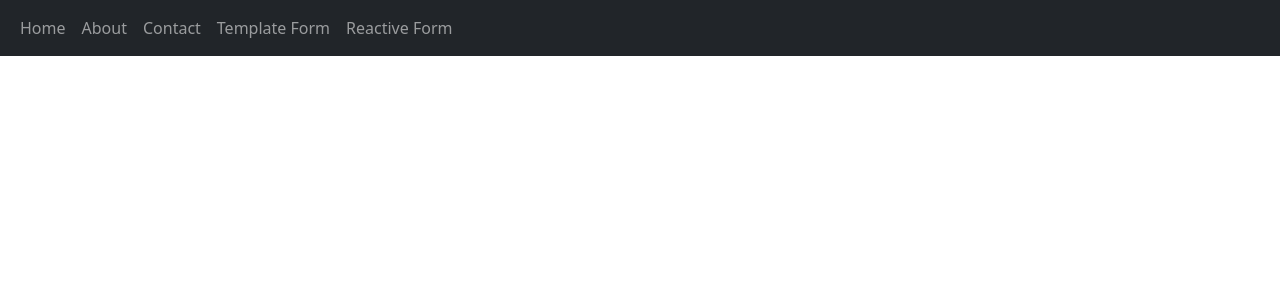
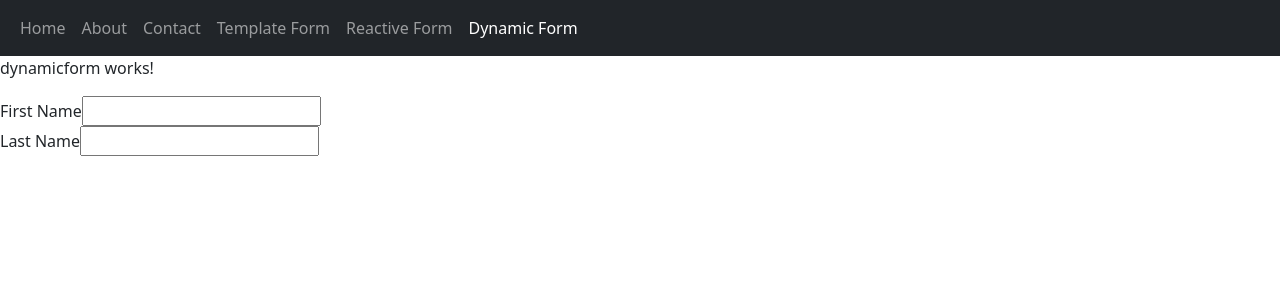
Before and after one commit to bitu-007/myFirstApp, an Angular app: page /dynamicform in a window 1280 px wide. Before the commit this address led to /. Shown: the top 300 px of the page. Built offline with nearby package versions, Linux system fonts and the light colour scheme.

Commit message:
Dynamic Form

```diff
--- a/src/app/app.routes.ts
+++ b/src/app/app.routes.ts
@@ -6,6 +6,7 @@ import { Appguard } from './appguard';
 import { AppDeactivateGuardService } from './app-deactivate-guard-service';
 import { Simpletemplateform } from './simpletemplateform/simpletemplateform';
 import { ReactiveFormEx } from './reactive-form-ex/reactive-form-ex';
+import { Dynamicform } from './dynamicform/dynamicform';
 
 export const routes: Routes = [
   { path: '', component: App },
@@ -25,6 +26,8 @@ export const routes: Routes = [
     ],
   },
   { path: "simpletemplateform", component: Simpletemplateform },
-  { path:"reactiveform", component:ReactiveFormEx }
+  { path: "reactiveform", component: ReactiveFormEx },
+  { path:"dynamicform", component:Dynamicform }
+
 
 ];
--- /dev/null
+++ b/src/app/dynamicform/dynamicform.html
@@ -0,0 +1,10 @@
+<p>dynamicform works!</p>
+
+<form [formGroup]="form">
+    <div *ngFor="let control of formConfig">
+        <label>{{control.label}}</label>
+<ng-container [ngSwitch]="control.type" >
+<input *ngSwitchCase="'text'"[type]="control.type" [formControlName]="control.name">
+</ng-container>
+    </div>
+</form>
--- /dev/null
+++ b/src/app/dynamicform/dynamicform.ts
@@ -0,0 +1,58 @@
+import { CommonModule } from '@angular/common';
+import { Component, OnInit } from '@angular/core';
+import { FormBuilder, FormGroup, ReactiveFormsModule, Validators } from '@angular/forms';
+
+
+@Component({
+  selector: 'app-dynamicform',
+  imports: [ReactiveFormsModule,CommonModule],
+  templateUrl: './dynamicform.html',
+  styleUrl: './dynamicform.css'
+})
+export class Dynamicform implements OnInit {
+  form!: FormGroup;
+  formConfig = [
+    {
+      name: 'firstName',
+      label: 'First Name',
+      type: 'text',
+      values: '',
+      validators: {
+        required:true
+      }
+    },
+    {
+      name: 'lastName',
+      label: 'Last Name',
+      type: 'text',
+      values: '',
+      validators: {
+        required:true
+      }
+    }
+  ]
+
+  constructor(private fb:FormBuilder) {
+
+  }
+  ngOnInit(): void {
+    this.buildForm();
+  }
+
+
+  buildForm()
+  {
+    const group: { [key: string]: any } = {};
+    this.formConfig.forEach(control => {
+      const validators = [];
+      if (control.validators?.required) {
+        validators.push(Validators.required);
+      }
+
+      group[control.name] = [control.values || ""];
+
+    })
+
+    this.form = this.fb.group(group);
+  }
+}
--- a/src/app/layout/layout.html
+++ b/src/app/layout/layout.html
@@ -16,6 +16,9 @@
   <li class="nav-item">
     <a class="nav-link" routerLinkActive="active" routerLink="/reactiveform" [routerLinkActiveOptions]="{exact:true}">Reactive Form</a>
   </li>
+  <li class="nav-item">
+    <a class="nav-link" routerLinkActive="active" routerLink="/dynamicform" [routerLinkActiveOptions]="{exact:true}">Dynamic Form</a>
+  </li>
 </ul>
 </div>
 </nav>
```
Also changed, not shown: src/app/dynamicform/dynamicform.css (added), 1 other file (tests, documents, lock files or other folders).
